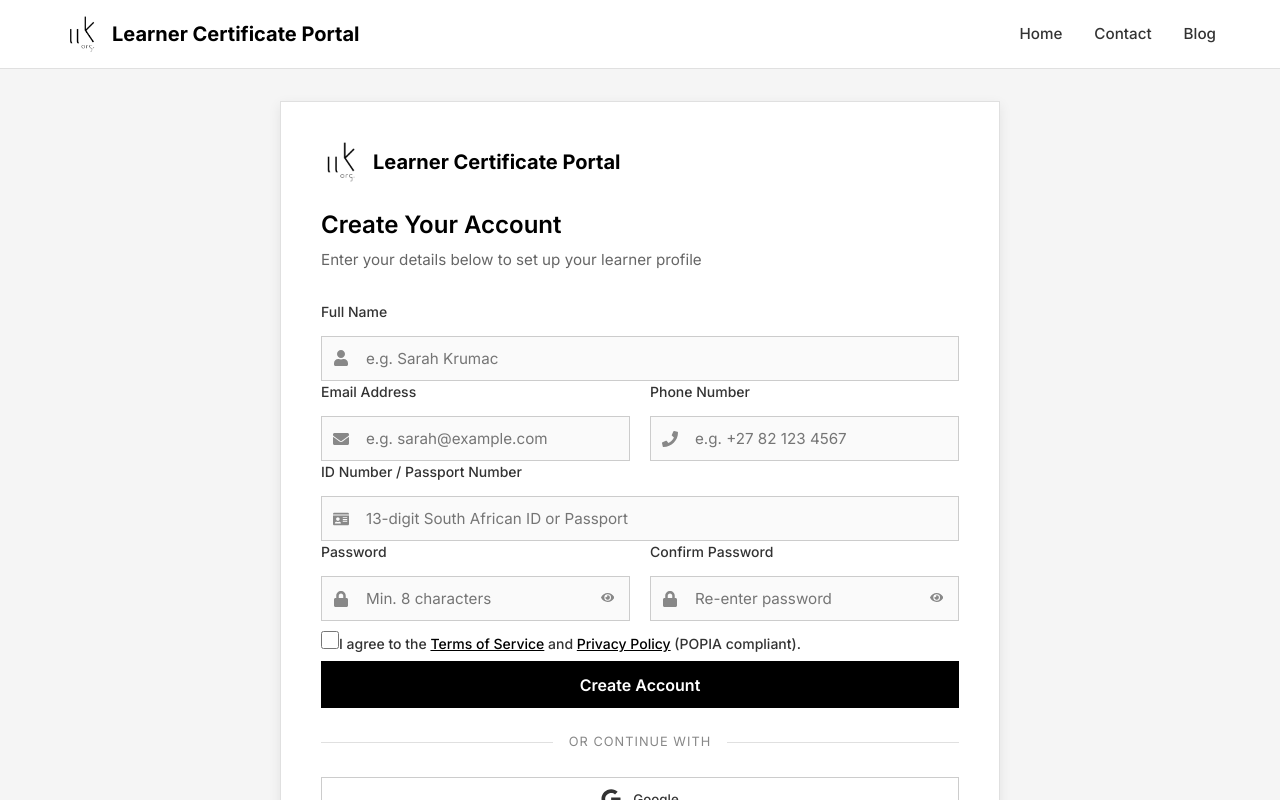
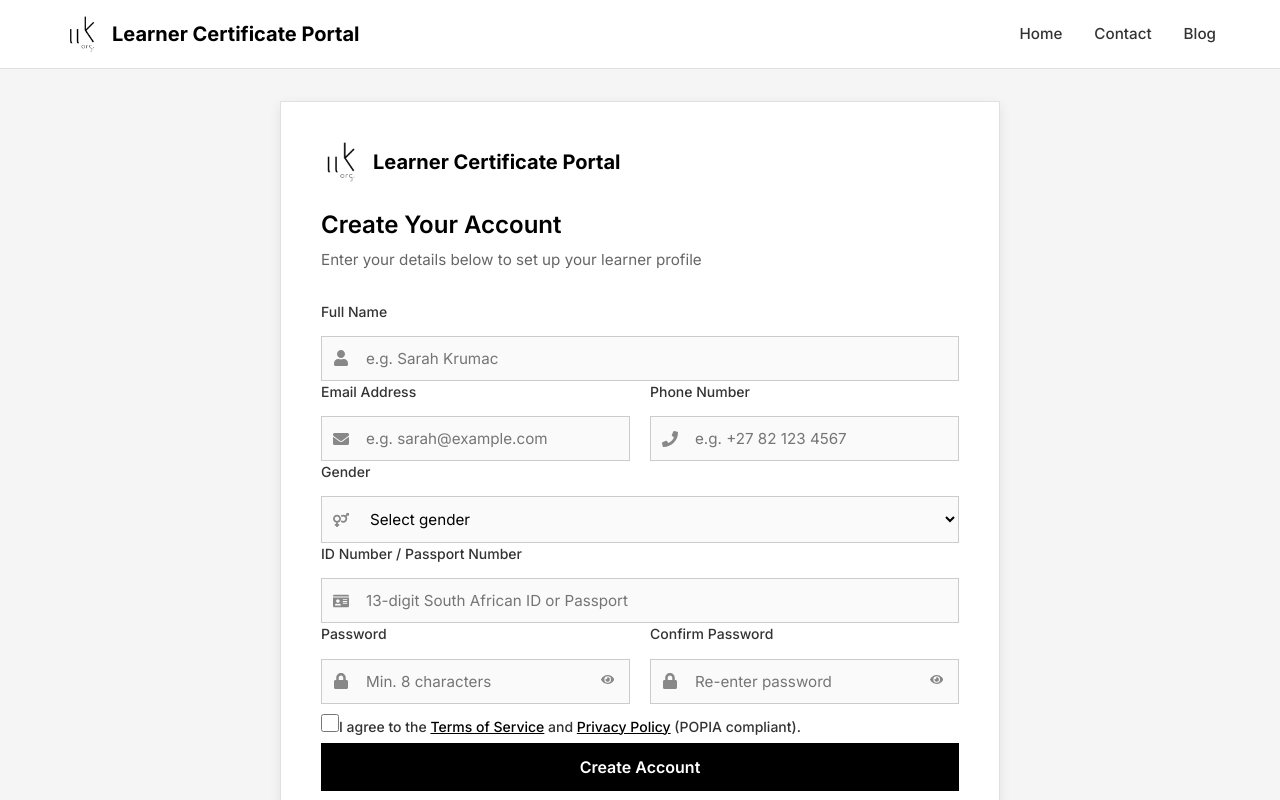
Before and after one commit to IIK-Organisation-NPO/IIK-portal-platform, a React (Vite) app: page /signup in a window 1280 px wide. Shown: the top 800 px of the page. Built offline with nearby package versions, Linux system fonts and the light colour scheme.

Commit message:
Updated The Signup pade to include genders

```diff
--- a/src/components/auth/Signup.jsx
+++ b/src/components/auth/Signup.jsx
@@ -9,7 +9,8 @@ import {
   FaLock,
   FaEye,
   FaEyeSlash,
-  FaGoogle
+  FaGoogle,
+  FaVenusMars
 } from 'react-icons/fa';
 import Footer from '../common/Footer';
 import Input from '../common/Input';
@@ -22,6 +23,7 @@ const Signup = () => {
     fullName: '',
     email: '',
     phone: '',
+    gender: '',
     idNumber: '',
     password: '',
     confirmPassword: ''
@@ -60,6 +62,9 @@ const Signup = () => {
 
     if (!formData.phone.trim()) {
       newErrors.phone = 'Phone number is required';
+    }
+    if (!formData.gender) {
+      newErrors.gender = 'Please select your gender';
     }
 
     if (!formData.idNumber.trim()) {
@@ -104,7 +109,7 @@ const Signup = () => {
           <nav className="header-nav">
             <Link to="/learner/homepage">Home</Link>
             <Link to="/contact">Contact</Link>
-             <Link to="/Blog">Blog</Link>
+            <Link to="/Blog">Blog</Link>
           </nav>
         </div>
       </header>
@@ -173,6 +178,30 @@ const Signup = () => {
                   />
                 </div>
                 {errors.phone && <span className="error-text">{errors.phone}</span>}
+              </div>
+            </div>
+
+
+            <div className="form-row">
+              <div className="form-group full-width">
+                <label htmlFor="gender">Gender</label>
+                <div className="input-wrapper">
+                  <FaVenusMars className="input-icon" />
+                  <select
+                    id="gender"
+                    name="gender"
+                    value={formData.gender}
+                    onChange={handleChange}
+                    className={errors.gender ? 'error' : ''}
+                  >
+                    <option value="">Select gender</option>
+                    <option value="male">Male</option>
+                    <option value="female">Female</option>
+                    <option value="other">Other</option>
+                    <option value="prefer-not">Prefer not to say</option>
+                  </select>
+                </div>
+                {errors.gender && <span className="error-text">{errors.gender}</span>}
               </div>
             </div>
 
--- a/src/styles/components/auth.css
+++ b/src/styles/components/auth.css
@@ -122,6 +122,38 @@
   color: #666666;
   font-size: 0.95rem;
   margin-bottom: 1.75rem;
+}
+
+/* ============ SELECT DROPDOWN ============ */
+.auth-form .input-wrapper select {
+  width: 100%;
+  padding: 0.75rem 0.75rem 0.75rem 2.75rem;
+  border: 1px solid #cccccc;
+  border-radius: 0;
+  font-size: 0.95rem;
+  transition: border-color 0.2s ease;
+  background-color: #fafafa;
+  color: #000000;
+  appearance: auto;
+  /* keeps native arrow */
+  cursor: pointer;
+}
+
+.auth-form .input-wrapper select:focus {
+  outline: none;
+  border-color: #000000;
+  background-color: #ffffff;
+}
+
+.auth-form .input-wrapper select.error {
+  border-color: #cc0000;
+  background-color: #fff5f5;
+}
+
+/* Optional: style the dropdown arrow for consistency */
+.auth-form .input-wrapper select option {
+  padding: 8px;
+  background-color: #ffffff;
 }
 
 /* ============ FORM STYLES ============ */
```
Also changed, not shown: 1 other file (tests, documents, lock files or other folders).
